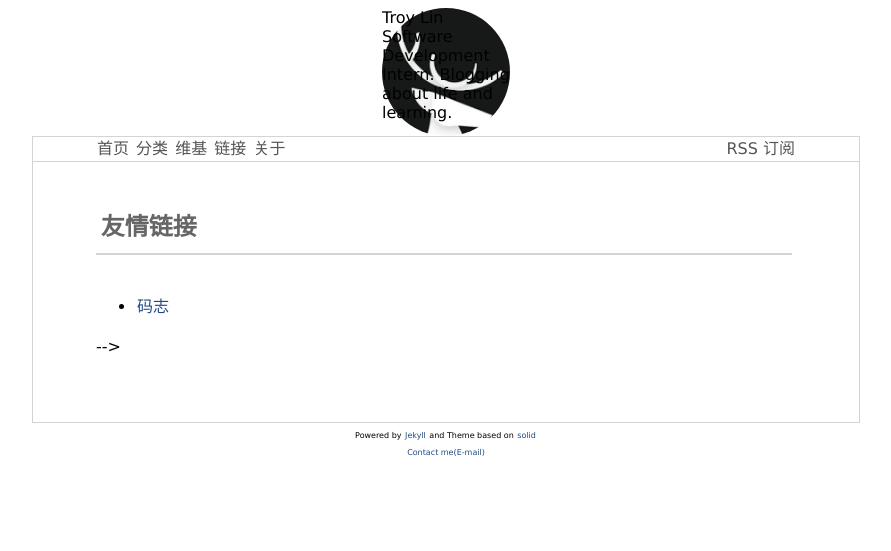
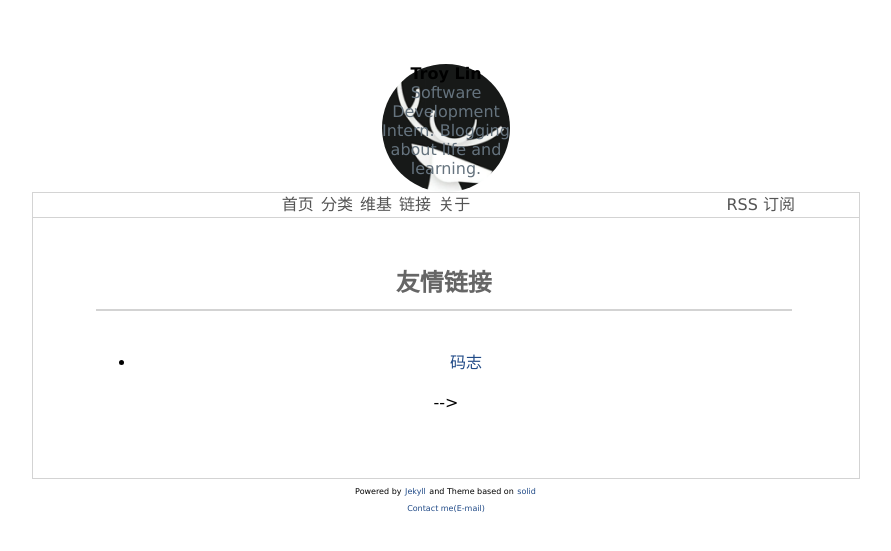
Before and after one commit to TroyLin0218/TroyLin0218.github.io, a Jekyll site: the page built from pages/links.md, in a window 1280 px wide. Shown: the top 551 px of the page, without its empty margins (194-1085 px from the left). Built offline with Jekyll 4.4.1, drawn with Linux system fonts in a browser that asks for light colours.

Commit message:
Update default.css

```diff
--- a/css/default.css
+++ b/css/default.css
@@ -216,20 +216,21 @@ td {
 tr:nth-child(2n) {
   background-color: #f8f8f8;
 }
-div.main.description {
+
+.description {
   text-align: center;
   margin-top: 4em;
 }
 
-div.main.description img{
+.description img{
   border-radius: 50%;
   max-width: 128px;
 }
 
-div.main.description .name {
+.description .name {
   font-weight: bold;
 }
 
-div.main.description .desc {
+.description .desc {
   color: #65737E;
 }
```
